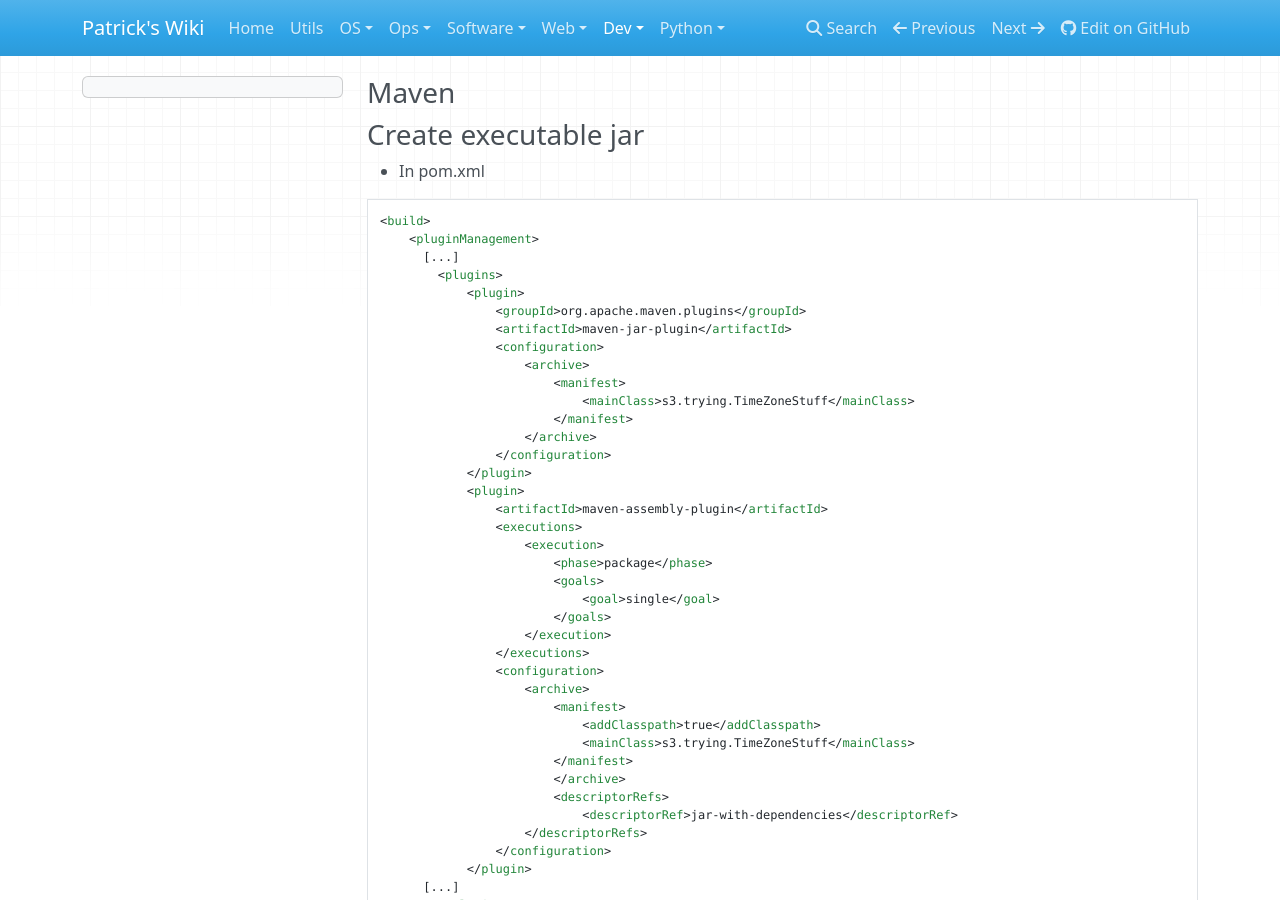
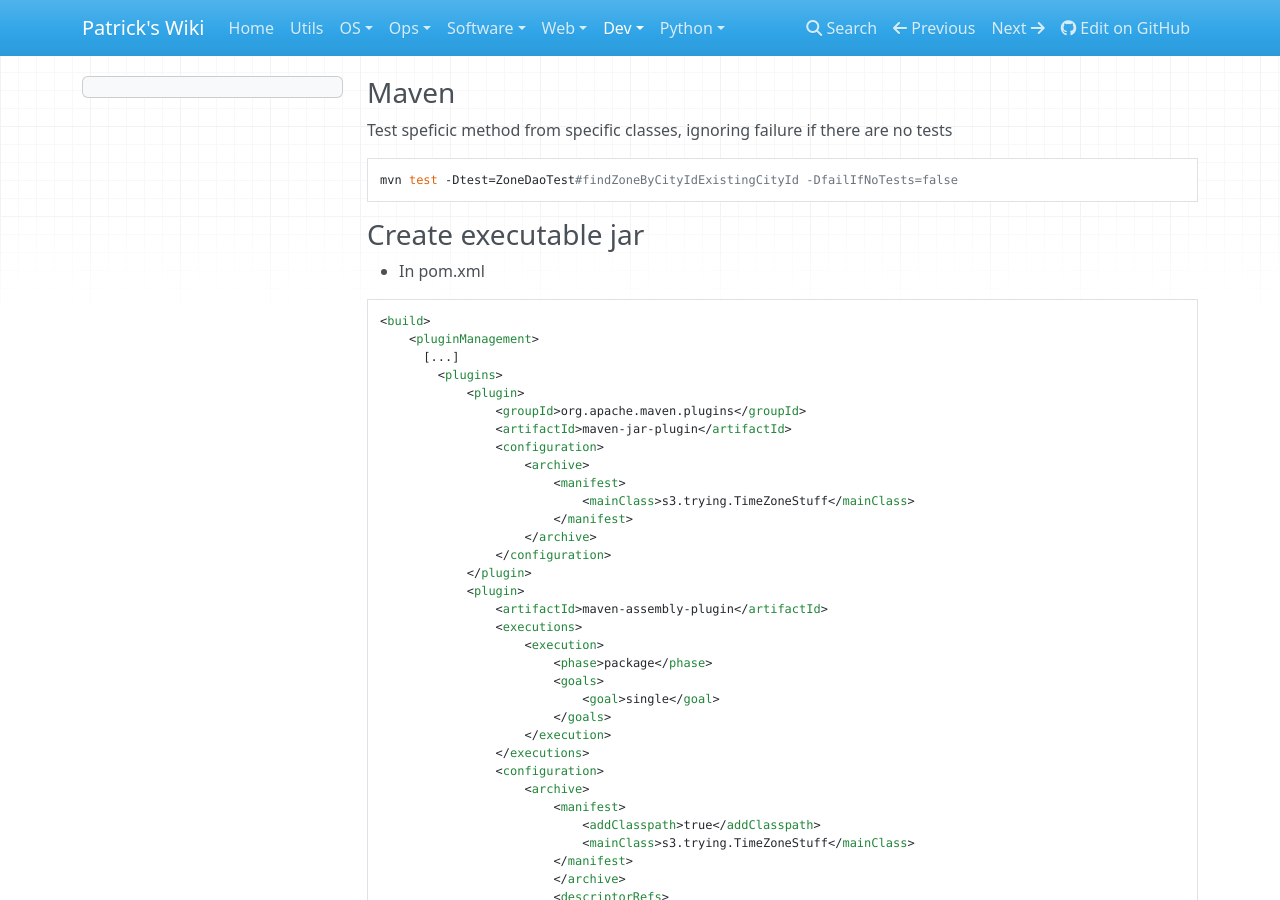
Before and after one commit to patsancu/wiki, an MkDocs documentation site: the page built from docs/dev/Java/Maven.md, in a window 1280 px wide and 900 px high. Built offline with MkDocs 1.6.1, drawn with Linux system fonts in a browser that asks for light colours; nearby versions of some CDN libraries.

Commit message:
test speficic method from specific classes

````diff
--- a/docs/dev/Java/Maven.md
+++ b/docs/dev/Java/Maven.md
@@ -1,4 +1,10 @@
 ### Maven
+
+Test speficic method from specific classes, ignoring failure if there are no tests
+```
+mvn test -Dtest=ZoneDaoTest#findZoneByCityIdExistingCityId -DfailIfNoTests=false
+```
+
 ### Create executable jar
 * In pom.xml
 ```
````
